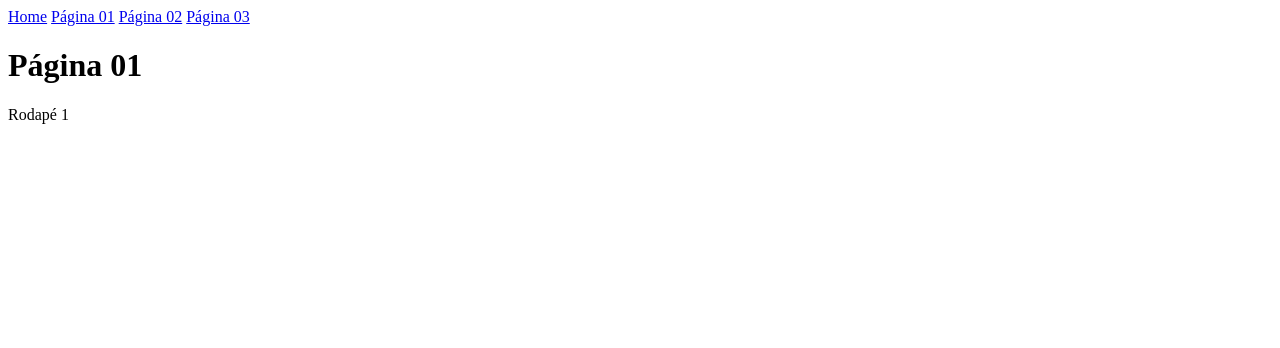
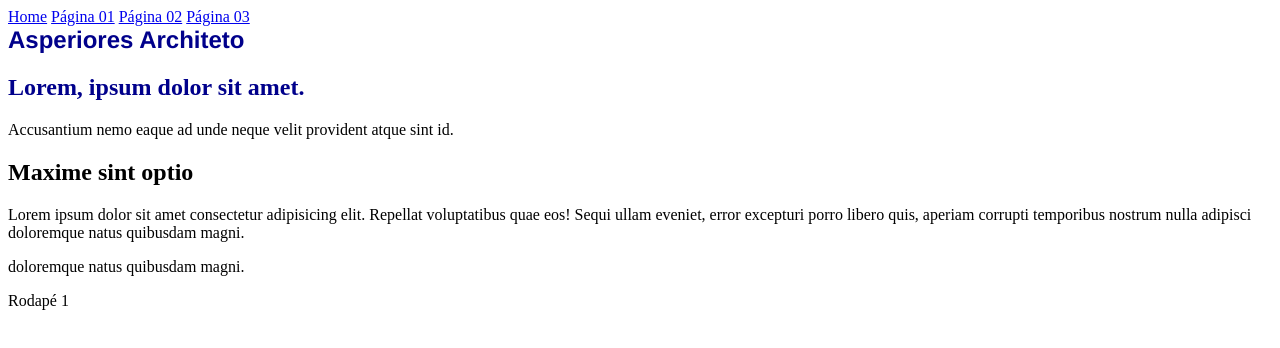
Before and after one commit to Ana-Clara-Lobo-Silveira/html_semantico, a plain HTML site: page pages/pag-01.html in a window 1280 px wide. Drawn offline with Linux system fonts and the light colour scheme.

Commit message:
Inicio da colocação de cores e estilos

```diff
--- a/pages/pag-01.html
+++ b/pages/pag-01.html
@@ -8,7 +8,8 @@
 </head>
 
 <body>
-    <!-- Dentro do cabeçalho encontramos a barra de navegação, nela podemos escolher para qual página devemos ir(./ são as melhores escolhas antes de mencionar o link.) -->
+    <!-- Dentro do cabeçalho encontramos a barra de navegação, nela podemos escolher para qual página devemos ir(./ são
+    as melhores escolhas antes de mencionar o link.) -->
     <header>
         <nav>
             <a href="/index.html"><span>Home</span></a>
@@ -19,7 +20,20 @@
     </header>
     <!-- Encontraremos nessa divisão o corpo do texto, imagens (conteúdo em geral) -->
     <main>
-        <h1>Página 01</h1>
+        <h1 style="color: darkblue; background-color: white;font-family: 'Franklin Gothic Medium',sans-serif; font-size: 24px;display:inline">Asperiores Architeto</h1>
+        <div>
+            <h2 style="background-color: white;color: darkblue;font-weight: bold;">Lorem, ipsum dolor sit amet.</h2>
+            <p>Accusantium nemo eaque ad unde neque velit provident atque sint id.</p>
+        </div>
+
+        <div>
+            <h2>Maxime sint optio</h2>
+            <p>Lorem ipsum dolor sit amet consectetur adipisicing elit. Repellat voluptatibus quae eos! Sequi ullam eveniet, error excepturi porro libero quis, aperiam corrupti temporibus nostrum nulla adipisci doloremque natus quibusdam magni.</p>
+        </div>
+        <div>
+            <span>doloremque natus quibusdam magni.</span>
+        </div>
+        <div></div>
     </main>
     <!-- No rodapé colocamos as ultimas informaç~eos apresentadas na tela. -->
     <footer>
```
